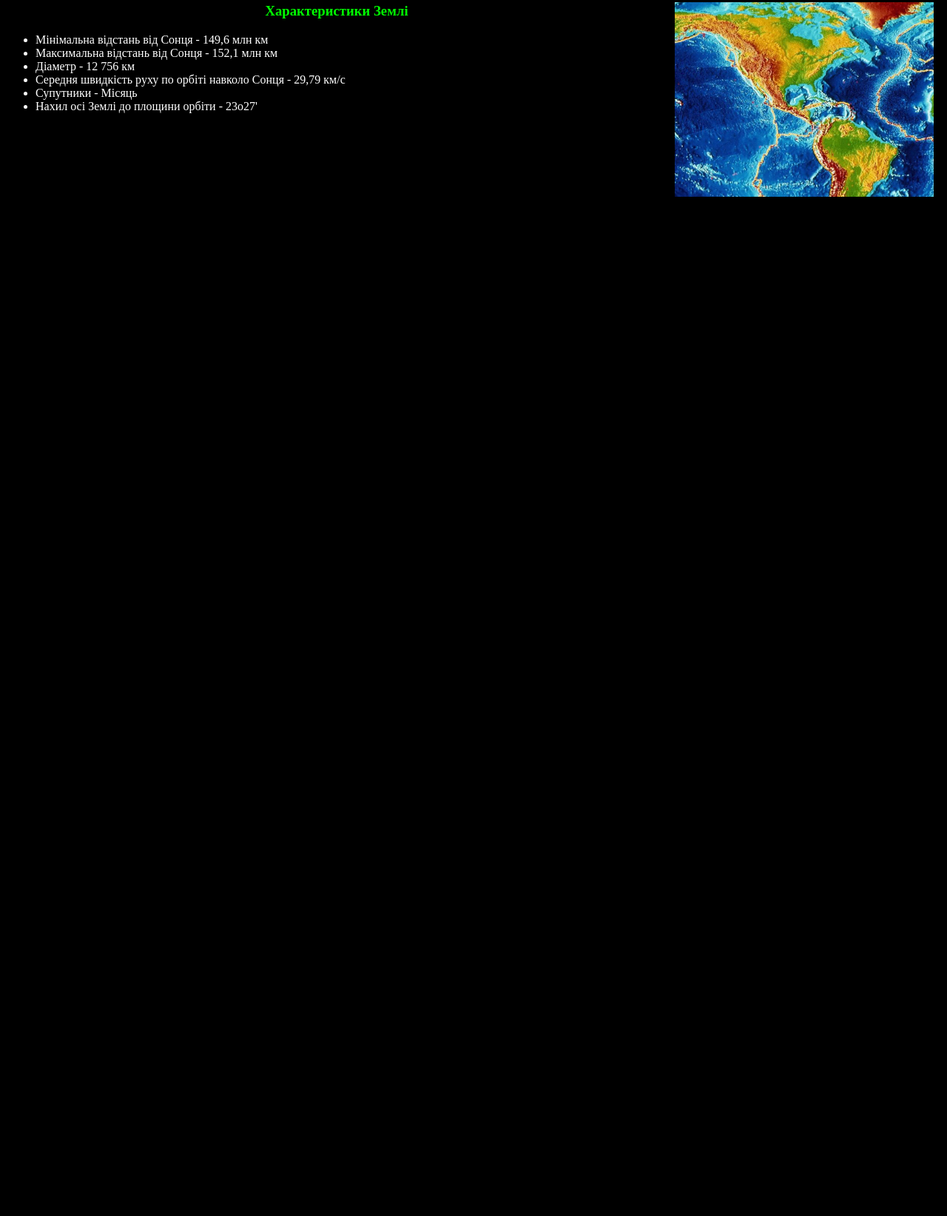
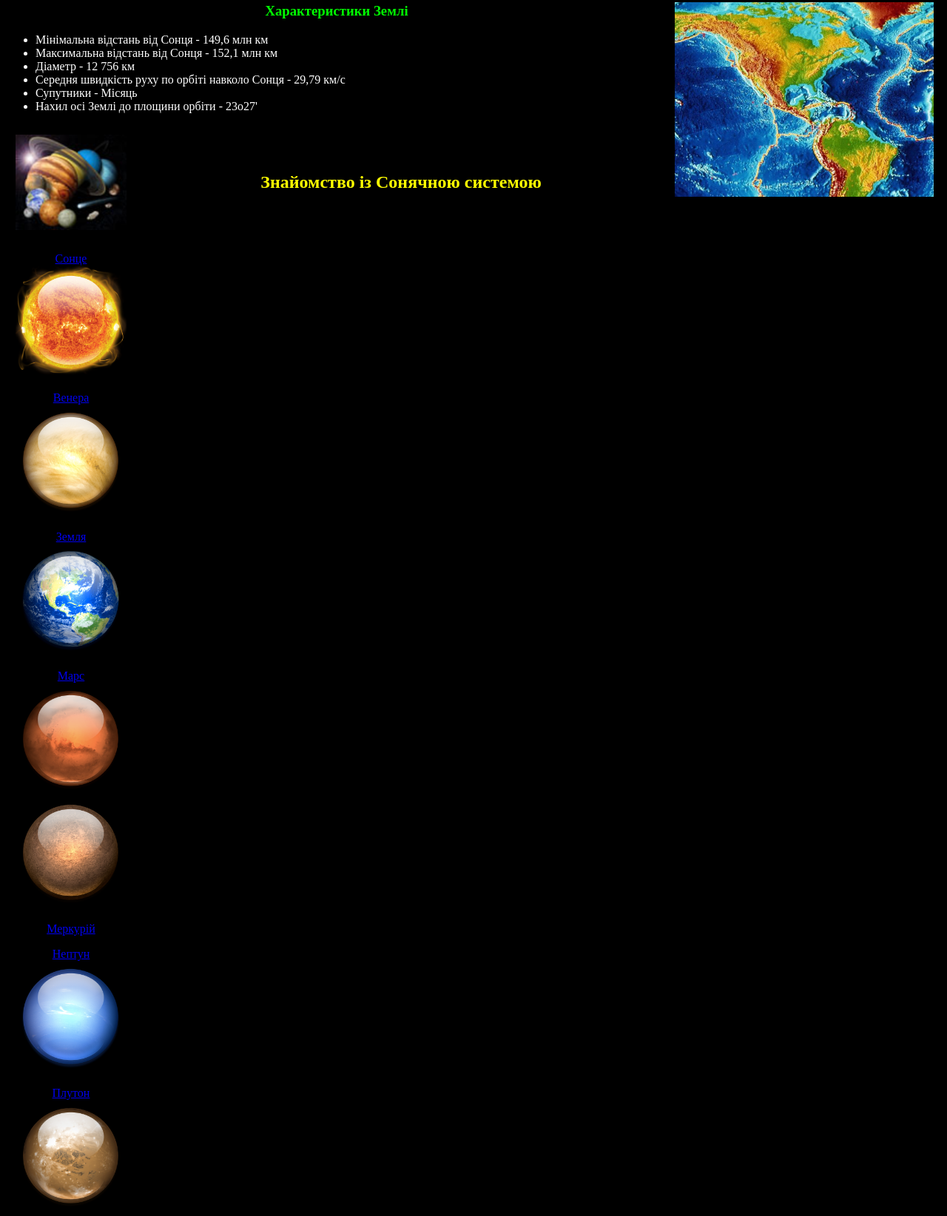
Before and after one commit to EgorovaEva/Sait, a plain HTML site: page zeml.html in a window 1280 px wide. Shown: the part 500-2144 px from the top of the page at 74% size. Before the commit the page ends 800 px from the top, so only its background shows below. Drawn offline with Linux system fonts and the light colour scheme.

Commit message:
Update zeml.html

```diff
--- a/zeml.html
+++ b/zeml.html
@@ -6,6 +6,36 @@
   </head>
   <body style="background-color: black; color: white;">
     <h2 style="text-align: center; color: lime" >Земля</h2>
+    <table>
+      <tr>
+        <td style="width: 15%;"><IMG src="golovna.jpg" align="left" Hspace="10" Vspace="10" width="150px" alt=""></td>
+        <td><h2 style="text-align: center; color: yellow" >Знайомство із Сонячною системою</h2></td>
+      </tr>
+      <tr>
+        <td align="center" valign="top">
+            <p><a href="soln.html">Сонце</a>
+            <img src="Sun.png" alt="sun" width="150px"></a>
+            <a href="planet.html"><p>Венера</a>
+            <img src="Venera.png" alt="sun" width="150px" >
+            <a href="zeml.html"><p>Земля</a>
+            <img src="Zemlya.png" alt="sun" width="150px" >
+            <a href="planet.html"><p>Марс</a>
+           <img src="Mars.png" alt="sun" width="150px" >
+           <img src="Mercury.png" alt="sun" width="150px" >
+           <a href="planet.html"><p>Меркурій</a>
+           <a href="planet.html"><p>Нептун</a>
+           <img src="Neptune.png" alt="sun" width="150px" >
+           <a href="planet.html"> <p>Плутон</a>
+            <img src="Pluton.png" alt="sun" width="150px" >
+            <a href="planet.html"><p>Сатурн</a>
+           <img src="Saturn.png" alt="sun" width="150px" >
+             <a href="planet.html"><p>Уран</a>
+           <img src="Uran.png" alt="sun" width="150px" >
+            <a href="planet.html"> <p>Юпітер</a>
+           <img src="Jupiter.png" alt="sun" width="150px" >
+           <a href="planet.html"><p>На головну</a>
+
+         </td>
     <i><p>Земля - колиска людства, проте неможливо постійно жити в колисці.
 <p>К.Е.Ціолковський</i>
   <p></p>
@@ -26,7 +56,9 @@
 <li>Супутники - Місяць
 <li>	Нахил осі Землі до площини орбіти - 23о27'
 </ul>
-
+</td>
+      </tr>
+    </table>
 
   </body>
 </html>
```
